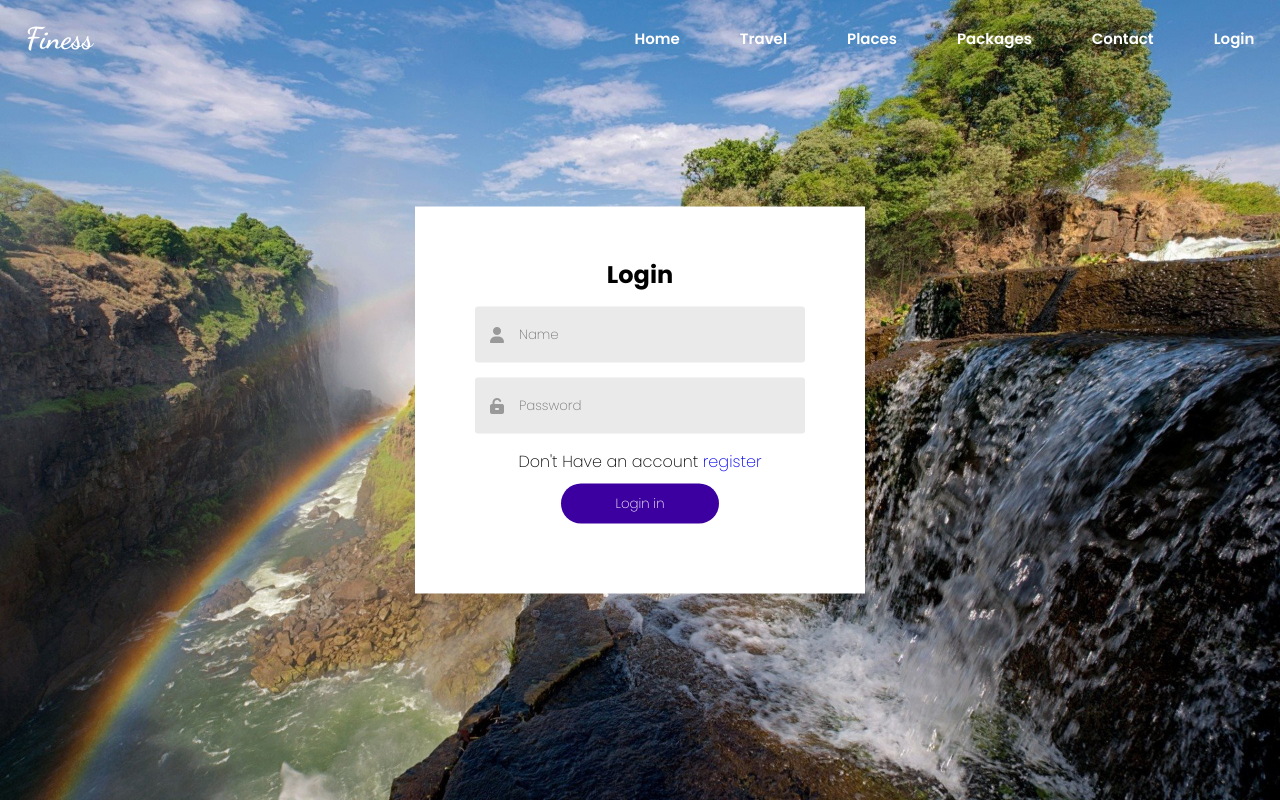
After one commit to Acesulfame02/Web-ICT361-Assignment, a PHP site: page /Login.php in a window 1280 px wide. The commit adds this page. Run offline with PHP 8.4, Linux system fonts and the light colour scheme; some libraries are stand-ins or nearby versions.

Commit message:
Made more changes for the login page

```diff
--- /dev/null
+++ b/Login.php
@@ -0,0 +1,29 @@
+<?php
+    $page_title = "Login Page";
+    include('includes/Header.php');
+    include('includes/Nav-bar.php');
+?>
+
+<div class="login-info">
+    <div class="login-form">
+        <h2>Login</h2>
+        <form action="submit_login" method="POST">
+            <div class="input-group">
+                <div class="input-field" id="nameField">
+                    <i class="fa-solid fa-user"></i>
+                    <input type="text" name="Name" placeholder="Name" />
+                </div>
+                <div class="input-field">
+                    <i class="fa-solid fa-unlock-keyhole"></i>
+                    <input type="password" name="Password" placeholder="Password" />
+                </div>
+                    <p>Don't Have an account <a href="Register.php">register</a></p>
+                </div>
+                <div class="btn-field">
+                    <button type="button" >Login in</button>
+                </div>
+        </form>
+    </div>
+</div>
+
+<?php include('includes/Footer.php'); ?>
--- a/includes/Header.php
+++ b/includes/Header.php
@@ -9,6 +9,9 @@
 
         <!-- Custom-CSS  -->
         <link href="travel.css" rel="stylesheet">
+
+        <!--  Login-CSS  -->
+        <link href="login.css" rel="stylesheet">
 
         <!-- BoxIcons  -->
         <link rel="stylesheet" href="https://unpkg.com/boxicons@latest/css/boxicons.min.css">
--- a/includes/Nav-Bar.php
+++ b/includes/Nav-Bar.php
@@ -7,7 +7,7 @@
     <li><a href="#">Places</a></li>
     <li><a href="#">Packages</a></li>
     <li><a href="#">Contact</a></li>
-    <li><a href="#">Login</a></li>
+    <li><a href="Login.php">Login</a></li>
   </ul>
 
   <div class="bx bx-menu" id="menu-icon"></div>
--- /dev/null
+++ b/login.css
@@ -0,0 +1,71 @@
+/*  Login Form  */
+
+.login-info{
+    position: relative;
+    height: 100%;
+    width: 100%;
+    min-height: 100vh;
+    background: url('images/thumb_victoria2.jpg');
+    background-size: cover;
+}
+
+.login-form {
+    width: 90%;
+    max-width: 450px;
+    position: absolute;
+    top: 50%;
+    left: 50%;
+    transform: translate(-50%,-50%);
+    background: #fff;
+    padding: 50px 60px 70px;
+    text-align: center;
+}
+
+form h2{
+    font-size: 30px;
+    margin-bottom: 60px;
+    color: #3c00a0;
+    position: relative;
+}
+
+.input-field{
+    background: #eaeaea;
+    margin: 15px 0;
+    border-radius: 3px;
+    display: flex;
+    align-items: center;
+    max-height: 65px;
+    transition: max-height 0.5s;
+    overflow: hidden;
+}
+
+input{
+    width: 100%;
+    background: transparent;
+    border: 0;
+    outline: 0;
+    padding: 18px 15px;
+}
+
+.input-field i{
+    margin-left: 15px;
+    color: #999;
+}
+
+.btn-field{
+    width: 100%;
+    display: flex;
+    justify-content: center;
+}
+
+.btn-field button{
+    flex-basis: 48%;
+    background: #3c00a0;
+    color: #fff;
+    height: 40px;
+    border-radius: 20px;
+    border: 0;
+    outline: 0;
+    cursor: pointer;
+    margin-top: 10px;
+}
--- a/travel.css
+++ b/travel.css
@@ -64,8 +64,6 @@ header{
     background-size: cover;
     position: relative;
     display: grid;
-    grid-template-columns: repeat(2, 1fr);
-    align-items: center;
     gap: 2;
     color: white;
 }
```
